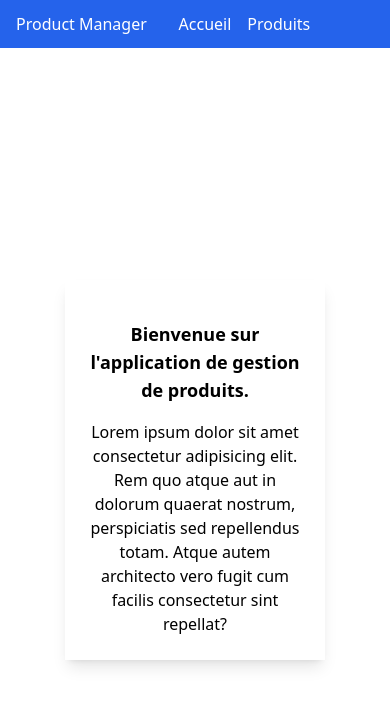
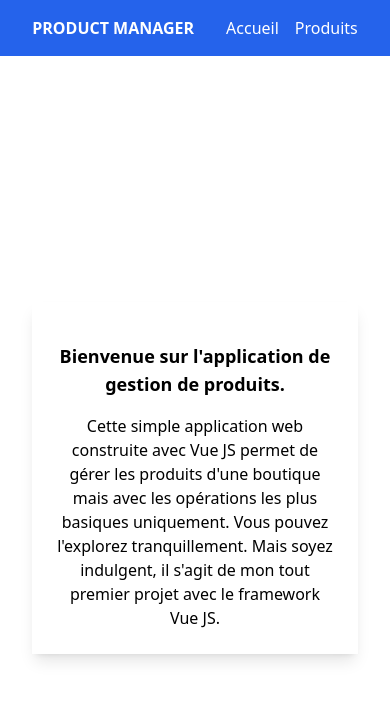
Before and after one commit to Ianel/product-crud, a Vue app: page / in a window 390 px wide. Shown: the top 706 px of the page. Built offline with nearby package versions, Linux system fonts and the light colour scheme.

Commit message:
feat: make homepage responsive

```diff
--- a/src/components/NavBar/NavBar.vue
+++ b/src/components/NavBar/NavBar.vue
@@ -1,13 +1,16 @@
 <template>
     <nav
-        class="bg-blue-600 px-4 py-3 text-white flex justify-between items-center"
+        class="bg-blue-600 px-4 md:px-8 py-4 text-white flex justify-center md:justify-start gap-x-8 items-center"
     >
-        <h1>Product Manager</h1>
+        <h1 class="uppercase font-bold">Product Manager</h1>
         <div class="flex gap-4">
-            <router-link to="/">Accueil</router-link>
-            <router-link to="/products">Produits</router-link>
+            <router-link class="hover:text-gray-200" to="/"
+                >Accueil</router-link
+            >
+            <router-link class="hover:text-gray-200" to="/products"
+                >Produits</router-link
+            >
         </div>
-        <div class="w-8 h-2"></div>
     </nav>
 </template>
 
--- a/src/pages/Home/Home.vue
+++ b/src/pages/Home/Home.vue
@@ -1,14 +1,15 @@
 <template>
     <div class="flex justify-center items-center h-screen">
-        <div class="p-6 shadow-lg text-center w-4/6">
+        <div class="p-6 shadow-lg text-center w-full mx-8 md:w-4/6">
             <h1 class="font-bold my-4 text-lg">
                 Bienvenue sur l'application de gestion de produits.
             </h1>
             <p>
-                Lorem ipsum dolor sit amet consectetur adipisicing elit. Rem quo
-                atque aut in dolorum quaerat nostrum, perspiciatis sed
-                repellendus totam. Atque autem architecto vero fugit cum facilis
-                consectetur sint repellat?
+                Cette simple application web construite avec Vue JS permet de
+                gérer les produits d'une boutique mais avec les opérations les
+                plus basiques uniquement. Vous pouvez l'explorez tranquillement.
+                Mais soyez indulgent, il s'agit de mon tout premier projet avec
+                le framework Vue JS.
             </p>
         </div>
     </div>
--- a/src/pages/Products/AddProduct/AddProduct.vue
+++ b/src/pages/Products/AddProduct/AddProduct.vue
@@ -30,8 +30,7 @@
                 <textarea
                     name="productDescription"
                     placeholder="Description du produit"
-                    rows="5"
-                    class="mt-2 rounded-sm outline outline-blue-200 py-2 px-4 min-w-full"
+                    class="mt-2 h-32 rounded-sm outline outline-blue-200 py-2 px-4 min-w-full"
                     v-model="productItem.desc"
                 ></textarea>
             </label>
@@ -95,7 +94,11 @@ function updateProduct($event: any) {
         headers: {
             "Content-Type": "application/json",
         },
-        body: JSON.stringify(productItem.value),
+        body: JSON.stringify({
+            name: productItem.value.name,
+            price: productItem.value.price,
+            description: productItem.value.desc,
+        }),
     })
         .then((res) => {
             if (res.status == 200) {
```
